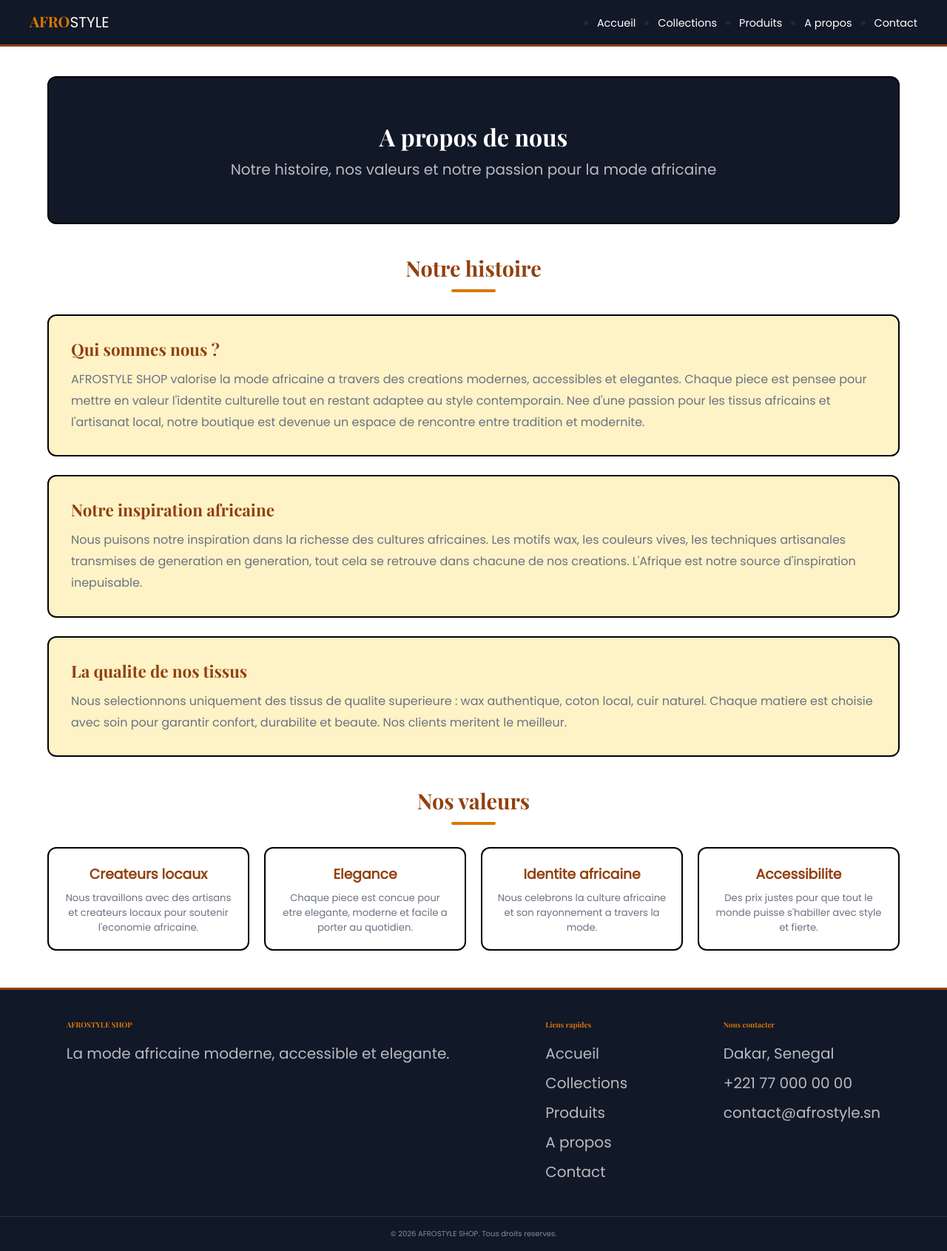
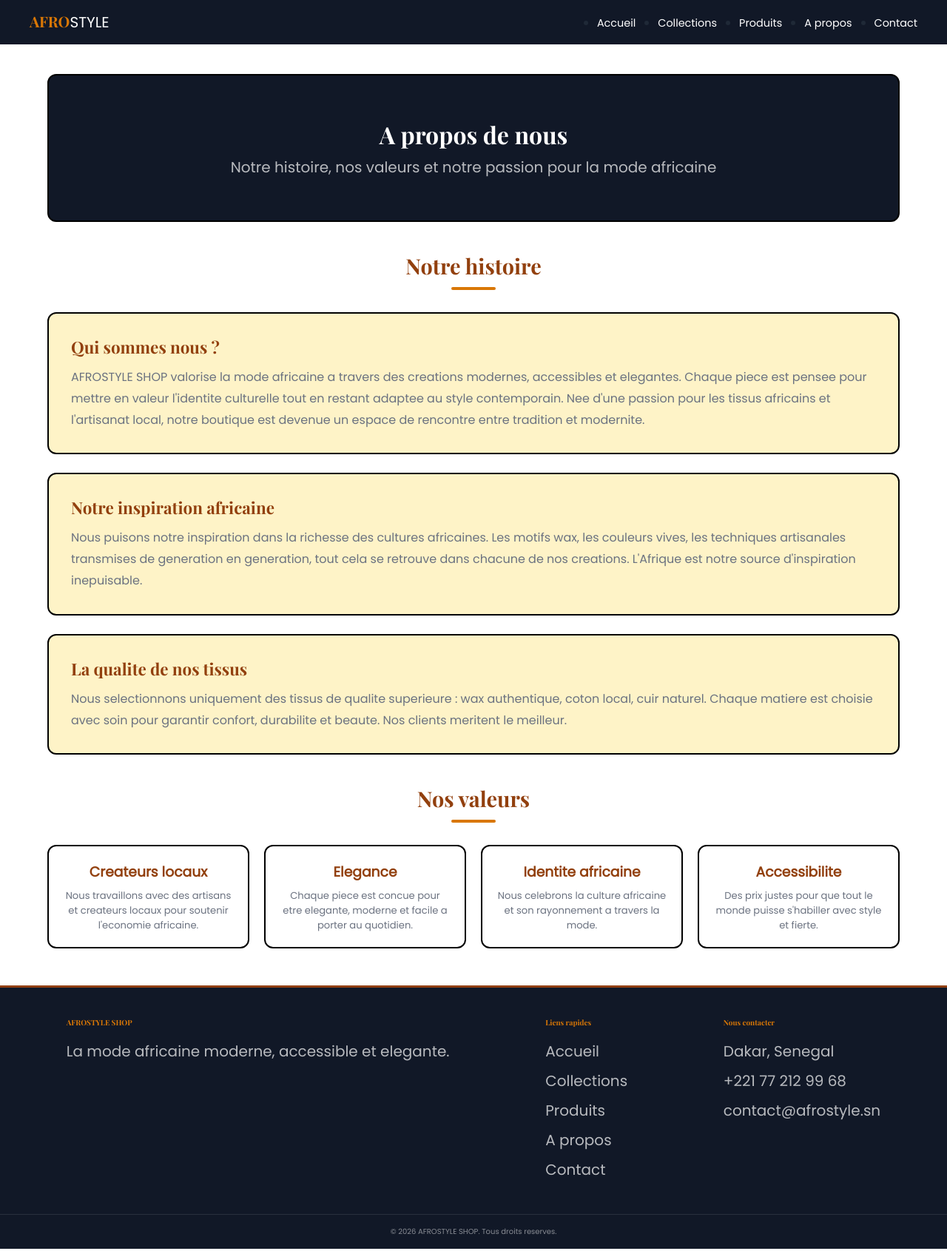
Before and after one commit to dieynabaadoro-code/Examen-Html, a plain HTML site: page about.html in a window 1280 px wide. Shown: the whole page at 74% size. Drawn offline with nearby package versions, Linux system fonts and the light colour scheme.

Commit message:
CHANGEMENT DU NUMERO DANS LE FOOTER DANS TOUT LES PAGES ET LE BORDER TOP DANS LE CSS

```diff
--- a/about.html
+++ b/about.html
@@ -106,7 +106,7 @@
         <div class="footer-bloc">
             <h4>Nous contacter</h4>
             <p>Dakar, Senegal</p>
-            <p>+221 77 000 00 00</p>
+            <p>+221 77 212 99 68</p>
             <p>contact@afrostyle.sn</p>
         </div>
 
--- a/style.css
+++ b/style.css
@@ -22,7 +22,6 @@ body {
     justify-content: space-between;
     align-items: center;
     padding: 15px 40px;
-    border-bottom: 3px solid #92400E;
 }
 
 .logo {
```
Also changed, not shown: collections.html (+1 -1 lines), contact.html (+1 -1 lines), index.html (+1 -1 lines), produits.html (+1 -1 lines).
